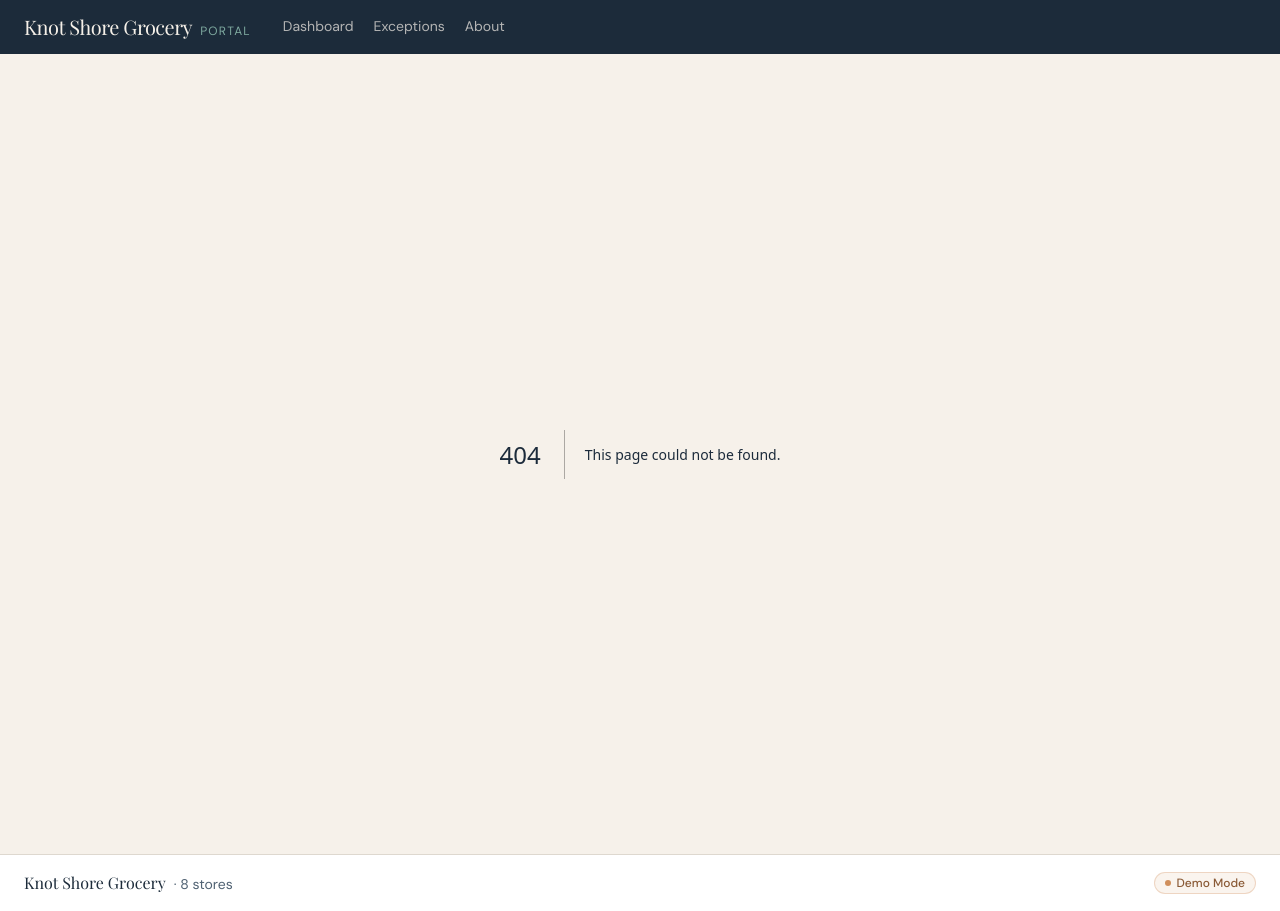
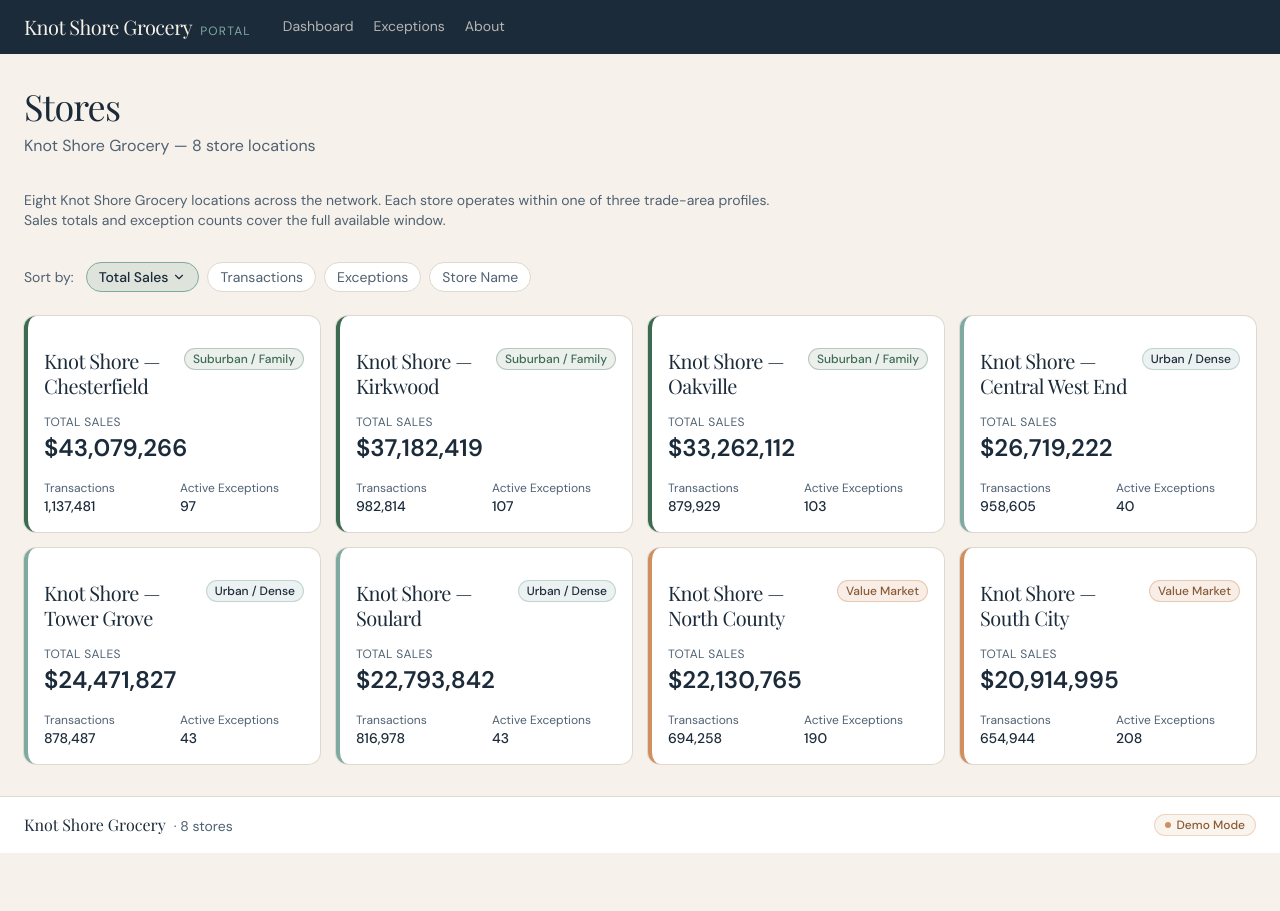
Before and after one commit to Caseykelly87/knot-shore-portal, a Next.js app: page /stores in a window 1280 px wide. Before the commit this address had no page. After the commit the page ends 853 px from the top, so only its background shows below. Built offline with nearby package versions, Linux system fonts and the light colour scheme; a web font is replaced by a local one.

Commit message:
feat(stores): add stores index page with sortable summary cards

```diff
--- /dev/null
+++ b/app/stores/page.tsx
@@ -0,0 +1,27 @@
+import { fetchStoresIndexData } from "@/lib/stores-index-data";
+import { StoresIndexClient } from "@/components/stores/StoresIndexClient";
+
+export default async function StoresIndexPage() {
+  const entries = await fetchStoresIndexData();
+
+  return (
+    <div className="mx-auto max-w-7xl px-6 py-8 space-y-8">
+      <header className="space-y-2">
+        <h1 className="font-display text-4xl tracking-tight text-brand-deep-navy">
+          Stores
+        </h1>
+        <p className="text-muted-foreground">
+          Knot Shore Grocery — {entries.length} store locations
+        </p>
+      </header>
+
+      <p className="text-sm text-muted-foreground max-w-3xl">
+        Eight Knot Shore Grocery locations across the network. Each store operates
+        within one of three trade-area profiles. Sales totals and exception counts
+        cover the full available window.
+      </p>
+
+      <StoresIndexClient entries={entries} />
+    </div>
+  );
+}
--- /dev/null
+++ b/components/stores/StoreSummaryCard.tsx
@@ -0,0 +1,106 @@
+import Link from "next/link";
+import { Card, CardContent } from "@/components/ui/card";
+import { cn } from "@/lib/utils";
+import { formatCurrency, formatCount } from "@/lib/formatters";
+import type { StoresIndexEntry } from "@/lib/stores-index-data";
+
+interface StoreSummaryCardProps {
+  entry: StoresIndexEntry;
+}
+
+const TRADE_AREA_LABELS: Record<string, string> = {
+  "suburban-family": "Suburban / Family",
+  "urban-dense": "Urban / Dense",
+  "value-market": "Value Market",
+};
+
+const TRADE_AREA_BADGE_STYLES: Record<string, string> = {
+  "suburban-family":
+    "bg-brand-kelp-green/10 text-brand-kelp-green border-brand-kelp-green/30",
+  "urban-dense":
+    "bg-brand-sea-glass/15 text-brand-deep-navy border-brand-sea-glass/40",
+  "value-market":
+    "bg-severity-warning/15 text-severity-warning-strong border-severity-warning/40",
+};
+
+const TRADE_AREA_BORDERS: Record<string, string> = {
+  "suburban-family": "border-l-brand-kelp-green",
+  "urban-dense": "border-l-brand-sea-glass",
+  "value-market": "border-l-severity-warning",
+};
+
+export function StoreSummaryCard({ entry }: StoreSummaryCardProps) {
+  const tradeLabel = TRADE_AREA_LABELS[entry.tradeAreaProfile] ?? entry.tradeAreaProfile;
+  const tradeBadge =
+    TRADE_AREA_BADGE_STYLES[entry.tradeAreaProfile] ??
+    "bg-muted text-muted-foreground border-border";
+  const borderAccent =
+    TRADE_AREA_BORDERS[entry.tradeAreaProfile] ?? "border-l-brand-deep-navy";
+
+  const hasCritical = entry.severityCounts.critical > 0;
+  const hasExceptions = entry.exceptionCount > 0;
+  const exceptionColor = hasCritical
+    ? "text-brand-shore-rust"
+    : hasExceptions
+      ? "text-foreground"
+      : "text-muted-foreground";
+
+  return (
+    <Link
+      href={`/stores/${entry.storeId}`}
+      className="group block focus:outline-none focus-visible:ring-2 focus-visible:ring-brand-sea-glass focus-visible:ring-offset-2 rounded-xl"
+    >
+      <Card
+        className={cn(
+          "border-l-4 h-full transition-shadow group-hover:shadow-md group-hover:ring-brand-sea-glass/60",
+          borderAccent,
+        )}
+      >
+        <CardContent className="space-y-4 pt-4">
+          <div className="flex items-start justify-between gap-3">
+            <h3 className="font-display text-xl tracking-tight text-brand-deep-navy leading-tight">
+              {entry.storeName}
+            </h3>
+            <span
+              className={cn(
+                "inline-flex items-center rounded-full border px-2 py-0.5 text-xs font-medium shrink-0",
+                tradeBadge,
+              )}
+            >
+              {tradeLabel}
+            </span>
+          </div>
+
+          <div>
+            <p className="text-xs uppercase tracking-wide text-muted-foreground">
+              Total Sales
+            </p>
+            <p className="font-sans text-2xl font-semibold tabular-nums text-brand-deep-navy mt-0.5">
+              {formatCurrency(entry.totalSales)}
+            </p>
+          </div>
+
+          <div className="grid grid-cols-2 gap-3 text-sm">
+            <div>
+              <p className="text-xs text-muted-foreground">Transactions</p>
+              <p className="font-medium tabular-nums text-brand-deep-navy">
+                {formatCount(entry.totalTransactions)}
+              </p>
+            </div>
+            <div>
+              <p className="text-xs text-muted-foreground">Active Exceptions</p>
+              <p className={cn("font-medium tabular-nums", exceptionColor)}>
+                {formatCount(entry.exceptionCount)}
+                {hasCritical && (
+                  <span className="ml-1 text-xs font-normal text-brand-shore-rust">
+                    ({entry.severityCounts.critical} critical)
+                  </span>
+                )}
+              </p>
+            </div>
+          </div>
+        </CardContent>
+      </Card>
+    </Link>
+  );
+}
--- /dev/null
+++ b/components/stores/StoresIndexClient.tsx
@@ -0,0 +1,109 @@
+"use client";
+
+import { useMemo, useState } from "react";
+import { ChevronDown, ChevronUp } from "lucide-react";
+import { cn } from "@/lib/utils";
+import { StoreSummaryCard } from "./StoreSummaryCard";
+import type { StoresIndexEntry } from "@/lib/stores-index-data";
+
+export type StoreSortField = "totalSales" | "totalTransactions" | "exceptionCount" | "storeName";
+export type SortDirection = "asc" | "desc";
+
+interface StoresIndexClientProps {
+  entries: StoresIndexEntry[];
+}
+
+const SORT_OPTIONS: Array<{ field: StoreSortField; label: string; defaultDir: SortDirection }> = [
+  { field: "totalSales", label: "Total Sales", defaultDir: "desc" },
+  { field: "totalTransactions", label: "Transactions", defaultDir: "desc" },
+  { field: "exceptionCount", label: "Exceptions", defaultDir: "desc" },
+  { field: "storeName", label: "Store Name", defaultDir: "asc" },
+];
+
+export function sortStores(
+  entries: StoresIndexEntry[],
+  field: StoreSortField,
+  direction: SortDirection,
+): StoresIndexEntry[] {
+  const sorted = [...entries].sort((a, b) => {
+    let cmp = 0;
+    switch (field) {
+      case "totalSales":
+        cmp = a.totalSales - b.totalSales;
+        break;
+      case "totalTransactions":
+        cmp = a.totalTransactions - b.totalTransactions;
+        break;
+      case "exceptionCount":
+        cmp = a.exceptionCount - b.exceptionCount;
+        break;
+      case "storeName":
+        cmp = a.storeName.localeCompare(b.storeName);
+        break;
+    }
+    if (cmp === 0) cmp = a.storeId - b.storeId;
+    return direction === "asc" ? cmp : -cmp;
+  });
+  return sorted;
+}
+
+export function StoresIndexClient({ entries }: StoresIndexClientProps) {
+  const [sortField, setSortField] = useState<StoreSortField>("totalSales");
+  const [sortDirection, setSortDirection] = useState<SortDirection>("desc");
+
+  const handleSortClick = (field: StoreSortField, defaultDir: SortDirection) => {
+    if (field === sortField) {
+      setSortDirection((prev) => (prev === "asc" ? "desc" : "asc"));
+    } else {
+      setSortField(field);
+      setSortDirection(defaultDir);
+    }
+  };
+
+  const sortedEntries = useMemo(
+    () => sortStores(entries, sortField, sortDirection),
+    [entries, sortField, sortDirection],
+  );
+
+  return (
+    <div className="space-y-6">
+      <div className="flex flex-wrap items-center gap-3">
+        <span className="text-sm text-muted-foreground">Sort by:</span>
+        <div className="flex flex-wrap gap-2">
+          {SORT_OPTIONS.map(({ field, label, defaultDir }) => {
+            const isActive = field === sortField;
+            return (
+              <button
+                key={field}
+                type="button"
+                onClick={() => handleSortClick(field, defaultDir)}
+                aria-pressed={isActive}
+                className={cn(
+                  "inline-flex items-center gap-1 rounded-full border px-3 py-1 text-sm transition-colors",
+                  isActive
+                    ? "border-brand-sea-glass bg-brand-sea-glass/20 text-brand-deep-navy font-medium"
+                    : "border-border bg-card text-muted-foreground hover:text-foreground hover:border-brand-sea-glass/60",
+                )}
+              >
+                {label}
+                {isActive && (
+                  sortDirection === "asc" ? (
+                    <ChevronUp className="h-3.5 w-3.5" aria-hidden="true" />
+                  ) : (
+                    <ChevronDown className="h-3.5 w-3.5" aria-hidden="true" />
+                  )
+                )}
+              </button>
+            );
+          })}
+        </div>
+      </div>
+
+      <div className="grid grid-cols-1 md:grid-cols-2 lg:grid-cols-3 xl:grid-cols-4 gap-4">
+        {sortedEntries.map((entry) => (
+          <StoreSummaryCard key={entry.storeId} entry={entry} />
+        ))}
+      </div>
+    </div>
+  );
+}
```
